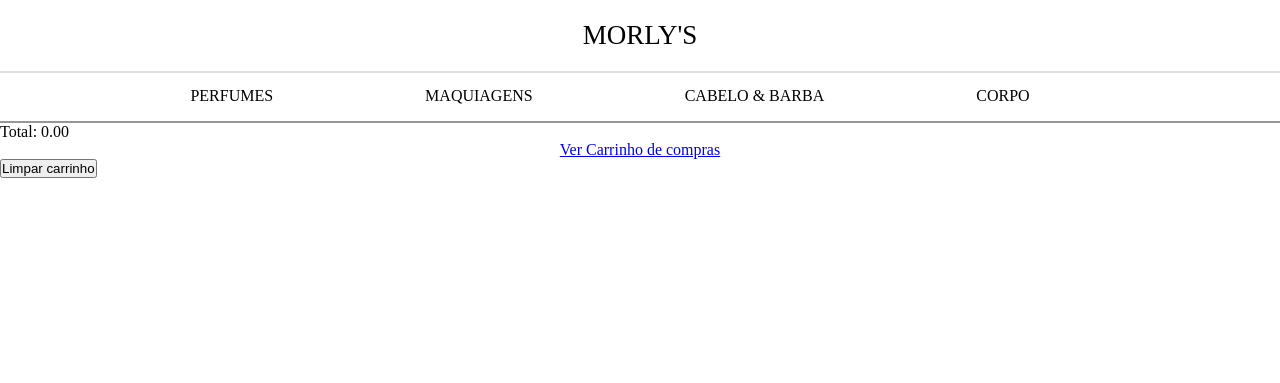
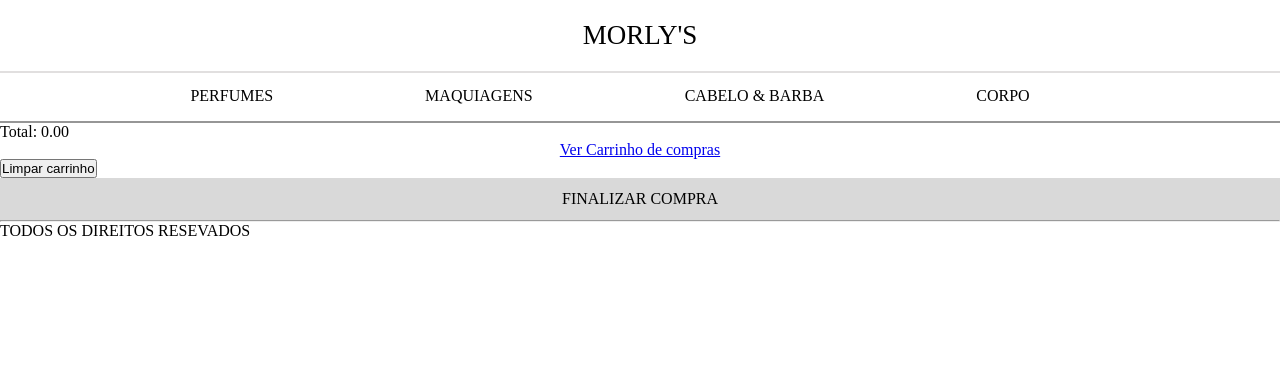
Before and after one commit to zeluiz9571/morlys_site, a PHP site: page /carrinho.html in a window 1280 px wide. Shown: the top 383 px of the page. Run offline with PHP 8.4, Linux system fonts and the light colour scheme.

Commit message:
José 18th commit

```diff
--- a/areadoproduto.html
+++ b/areadoproduto.html
@@ -37,7 +37,7 @@
         <p>TEXTO</p>
         </div>
         <div id="botaofinal"><a href="#">FINALIZAR COMPRA</a></div>
-        <div id="botaoadd"><a href="#">ADICIONAR AO CARRINHO</a></div>
+        <div id="botaoadd"><a href="carrinho.html">ADICIONAR AO CARRINHO</a></div>
         </div>
         <br>
         <br>
--- a/carrinho.html
+++ b/carrinho.html
@@ -57,5 +57,17 @@
 
 
 		<button type="button" onclick=" localStorage.clear(); location.reload();"> Limpar carrinho </button>
+
+		<section>
+			<text aling="center">
+			<div id="botaofinal"><a href="#">FINALIZAR COMPRA</a></div>
+			</text>
+		</section>
+
+		<footer>
+			<hr>
+			<P>TODOS OS DIREITOS RESEVADOS</P>
+		</footer>
+
 	</body>
 </html>
--- a/carrinhocss.css
+++ b/carrinhocss.css
@@ -4,6 +4,7 @@ margin: 0;
 padding:0;
 box-sizing: border-box;
 }
+
 .navbarsup{
 text-align: center;
 padding: 20px;
@@ -12,6 +13,7 @@ border-style: solid;
 border-width: 0px 0px 2px 0px;
 border-color: rgba(223, 220, 220, 0.91);
 }
+
 .subnavbar{
 display: flex;
 border-style: solid;
@@ -20,10 +22,12 @@ border-color: rgba(0, 0, 0, 0.41);
 height: 50px;
 justify-content: center;
 }
+
  .subnavbar li{
 float: left;
 padding: 0px 60px;
 }
+
 .subnavbar li a{
 display: block;
 color: black;
@@ -32,8 +36,25 @@ text-align: center;
 padding: 14px 16px;
 text-decoration: none;
 }
+
 .subnavbar ul{
 list-style-type: none;
 margin-right: 70px;
 margin-left: 10px;
 }
+
+#botaofinal{
+    grid-area: final;
+    background-color: rgba(217, 217, 217, 1);
+    text-align: center;
+    padding: 12px;
+    }
+    #botaofinal a{
+     text-decoration: none;
+     color: black;
+     text-align: center;
+
+    }
+.product{
+
+}
```
Also changed, not shown: indexcarrinho.html (+10 -2 lines).
